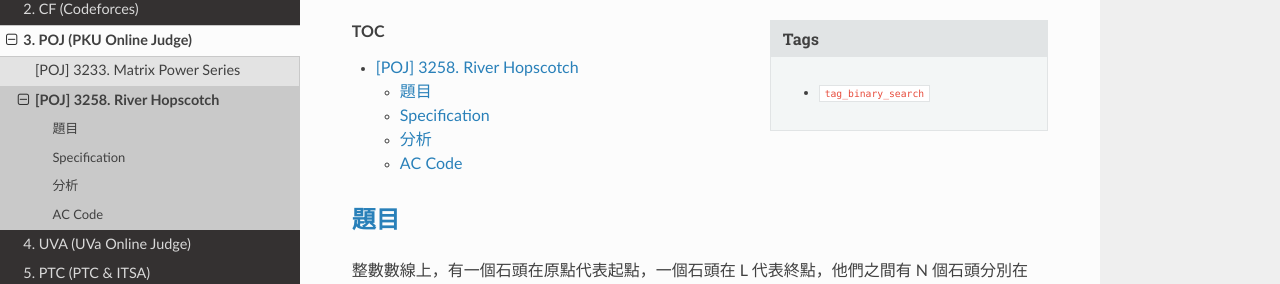
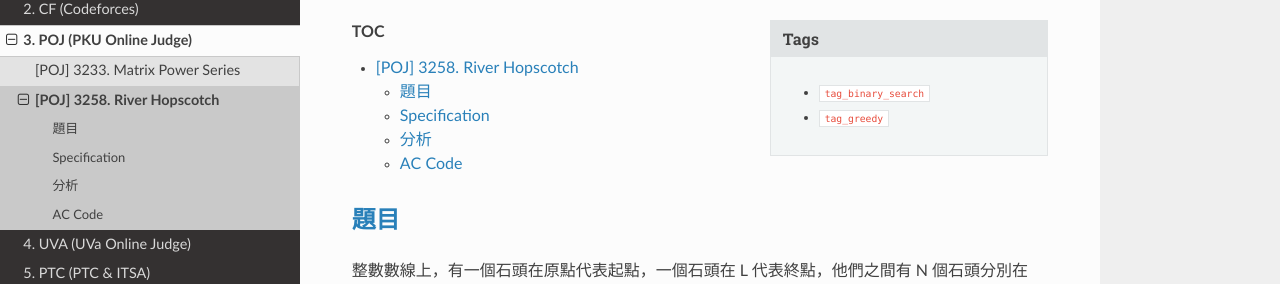
Before and after one commit to amoshyc/ojsolution, a Sphinx documentation site: the page built from docs/source/poj/p3258.rst, in a window 1280 px wide and 900 px high. Shown: the part 140-424 px from the top of the window. Built offline with Sphinx 7.4.7 and the Read the Docs theme 2.0.0, drawn with Linux system fonts in a browser that asks for light colours; pages that are not in the unit, such as notebooks, are missing from menus.

Commit message:
add tag_greedy to poj3258

```diff
--- a/docs/source/poj/p3258.rst
+++ b/docs/source/poj/p3258.rst
@@ -5,6 +5,7 @@
 .. sidebar:: Tags
 
     - ``tag_binary_search``
+    - ``tag_greedy``
 
 .. contents:: TOC
     :depth: 2
```
